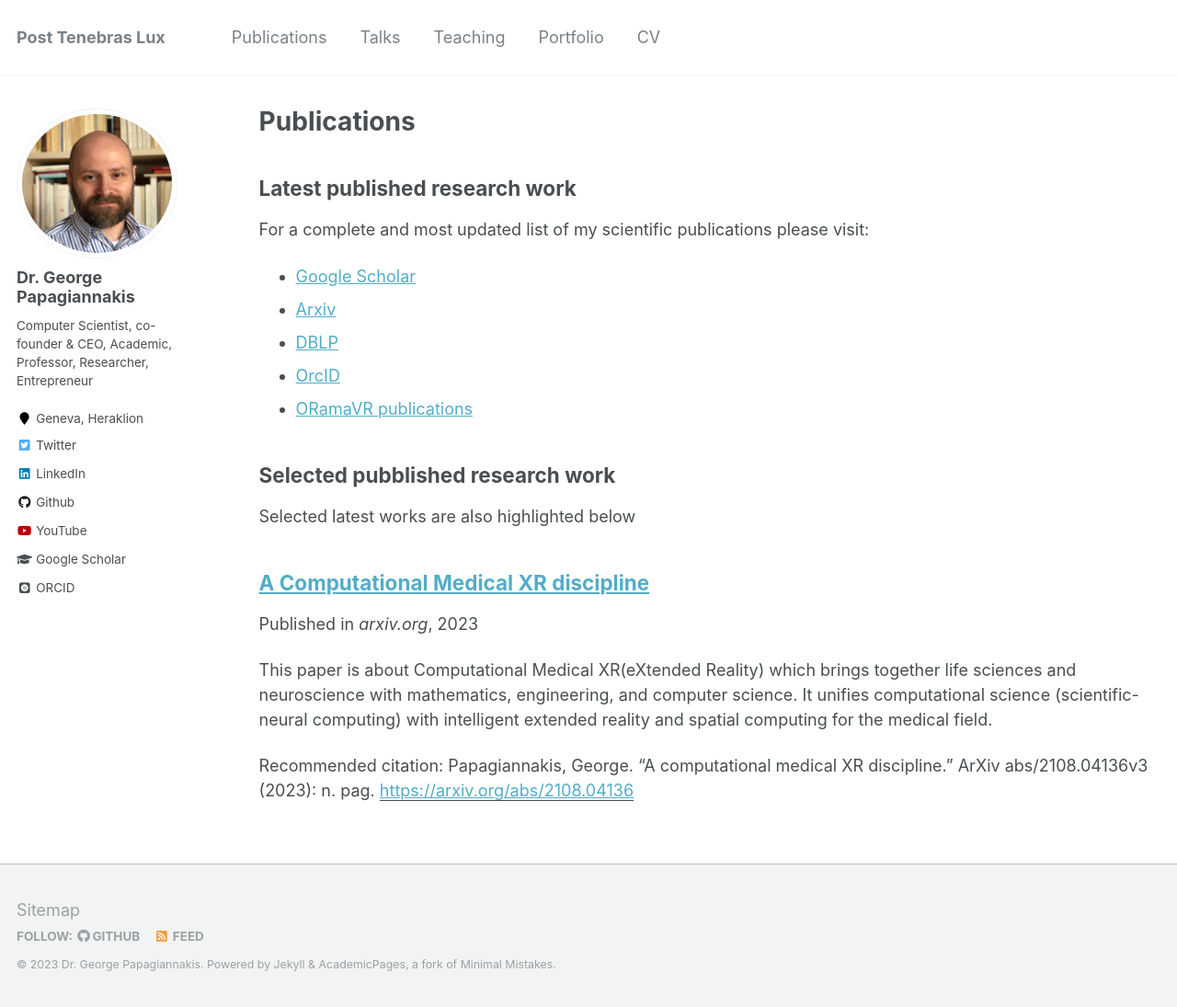
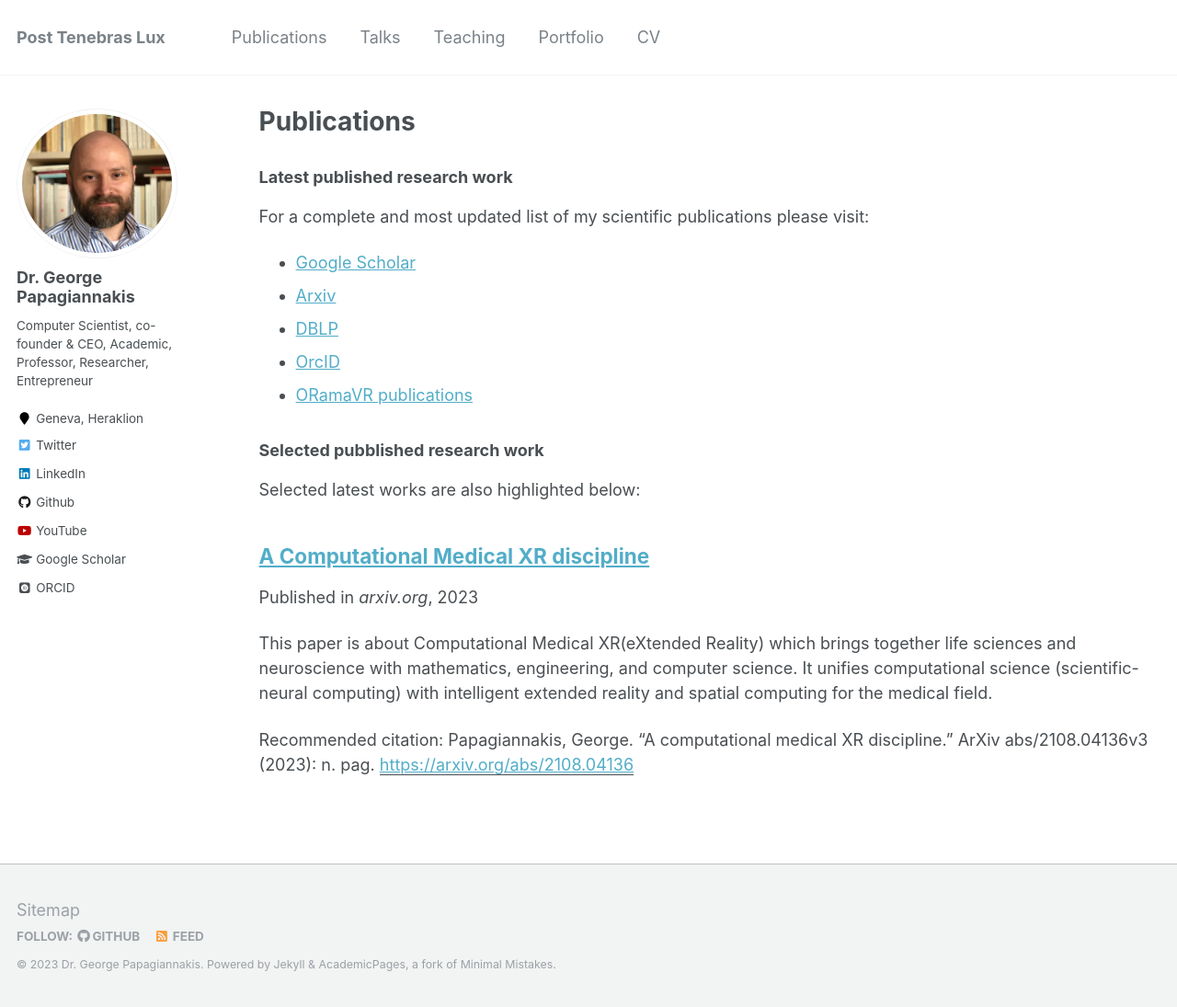
Before and after one commit to papagiannakis/papagiannakis.github.io, a Jekyll site: the page built from _pages/publications.md, in a window 1280 px wide and 1095 px high. Shown: the whole window at 92% size. Built offline with Jekyll 4.4.1, drawn with Linux system fonts in a browser that asks for light colours; some web fonts are replaced.

```diff
--- a/_pages/publications.md
+++ b/_pages/publications.md
@@ -5,7 +5,8 @@ permalink: /publications/
 author_profile: true
 ---
 
-## Latest published research work
+### Latest published research work
+
 For a complete and most updated list of my scientific publications please visit:
 * [Google Scholar](https://scholar.google.com/citations?user=rUfyI3MAAAAJ&hl=en)
 * [Arxiv](https://arxiv.org/search/?query=George%20Papagiannakis&searchtype=all&source=header)
@@ -13,8 +14,9 @@ For a complete and most updated list of my scientific publications please visit:
 * [OrcID](https://orcid.org/0000-0002-2977-9850)
 * [ORamaVR publications](https://oramavr.com/publications/)
 
-## Selected pubblished research work
-Selected latest works are also highlighted below
+### Selected pubblished research work
+
+Selected latest works are also highlighted below:
 
 
 {% if author.googlescholar %}
```
